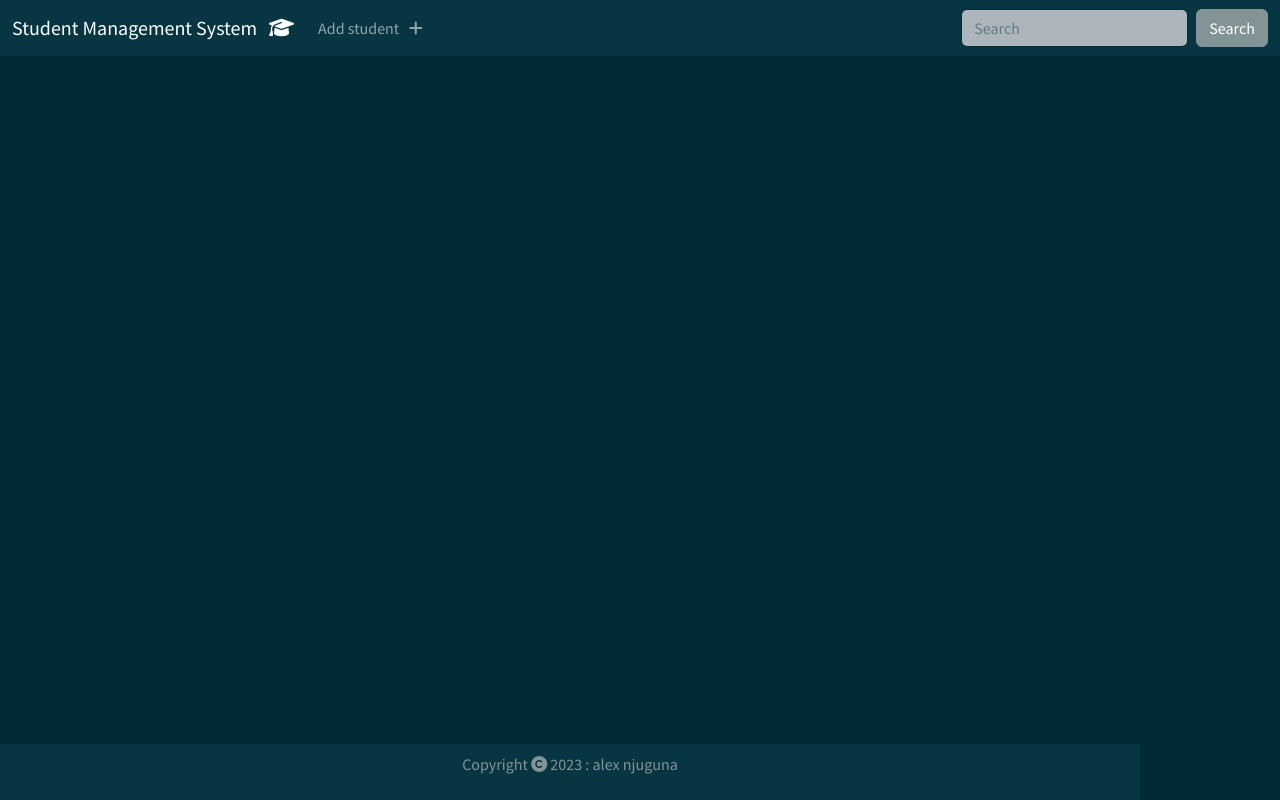
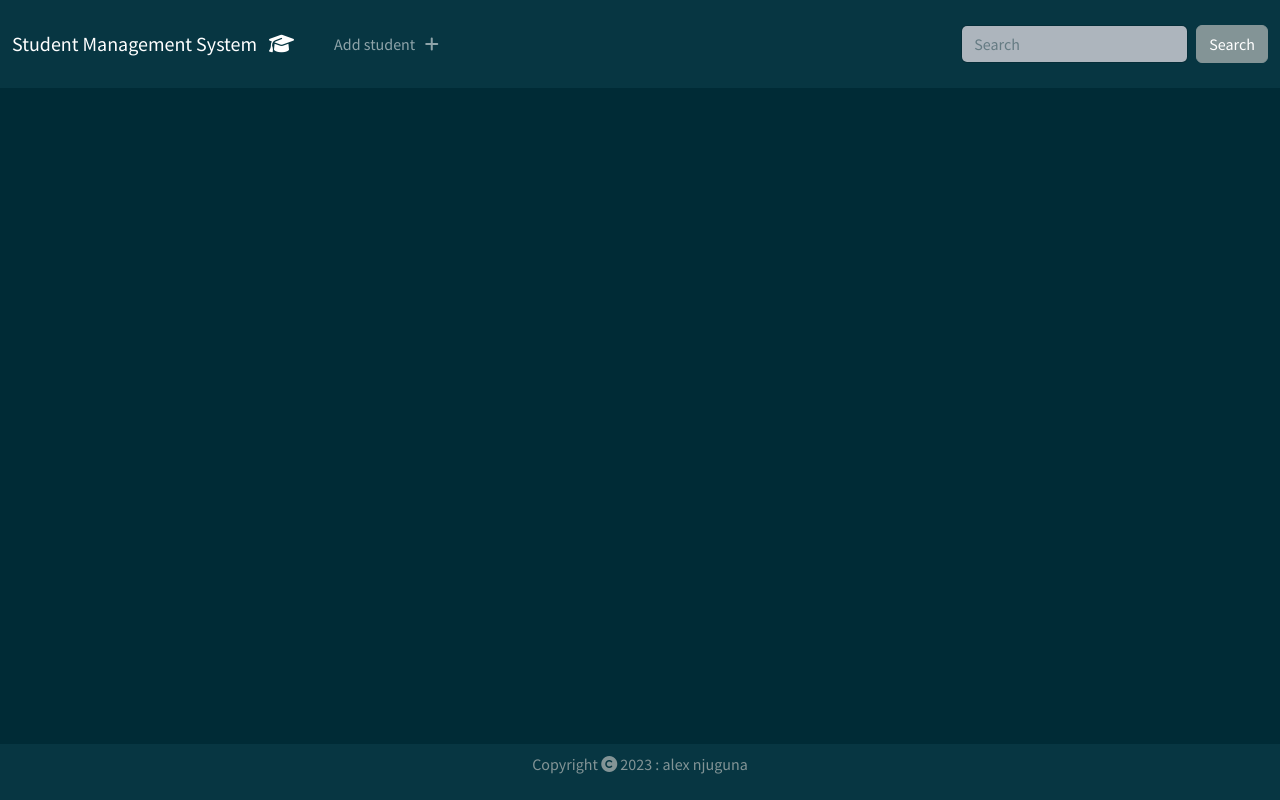
Before and after one commit to alex-njuguna/student-management-system, a Django app: template sms/student/templates/student/base.html in a window 1280 px wide. Run offline with Django 4.2, Linux system fonts and the light colour scheme; the template is opened without the code that fills it, so the values that code supplies are empty; some libraries are stand-ins or nearby versions.

Commit message:
add student templating

```diff
--- a/sms/student/templates/navbar.html
+++ b/sms/student/templates/navbar.html
@@ -9,7 +9,7 @@
       <div class="collapse navbar-collapse" id="navbarColor02">
         <ul class="navbar-nav me-auto">
           <li class="nav-item">
-            <a class="nav-link" href="#">
+            <a class="nav-link m-3" href="{% url 'student:add_student' %}">
                 Add student &nbsp; <i class="fa-solid fa-plus"></i>
             </a>
           </li>
--- a/sms/student/templates/student/base.html
+++ b/sms/student/templates/student/base.html
@@ -24,13 +24,18 @@
 
     {% block content %}
 
+        {% if messages %}
+            {% for message in messages %}
+                <h5 class="alert alert-{{ messages.tags }}">{{ message }}</h5>
+            {% endfor %}
+        {% endif %}
+
+
     {% endblock content %}
 
 
-
-
-    <div class="container text-center bg-dark p-2"
-        style="position:fixed; bottom: 0;">
+    <div class="text-center bg-dark p-2"
+        style="position:fixed; bottom: 0; width: 100%;">
             <footer>
                 <p>
                     Copyright
@@ -43,6 +48,7 @@
 
 
 
+
     <script src="https://cdn.jsdelivr.net/npm/bootstrap@5.3.2/dist/js/bootstrap.bundle.min.js"
         integrity="sha384-C6RzsynM9kWDrMNeT87bh95OGNyZPhcTNXj1NW7RuBCsyN/o0jlpcV8Qyq46cDfL"
         crossorigin="anonymous">
--- a/sms/student/templates/student/home.html
+++ b/sms/student/templates/student/home.html
@@ -5,7 +5,7 @@
 
     {% if students %}
 
-        <div class="container">
+        <div class="container text-capitalize">
             <div class="col-md-12">
                 <table class="table table-hover table-responsive table-dark">
                     <thead>
```
Also changed, not shown: sms/student/templates/student/add_student.html (added, +34 -0 lines). Lines whose indentation alone changed are shown as unchanged.
